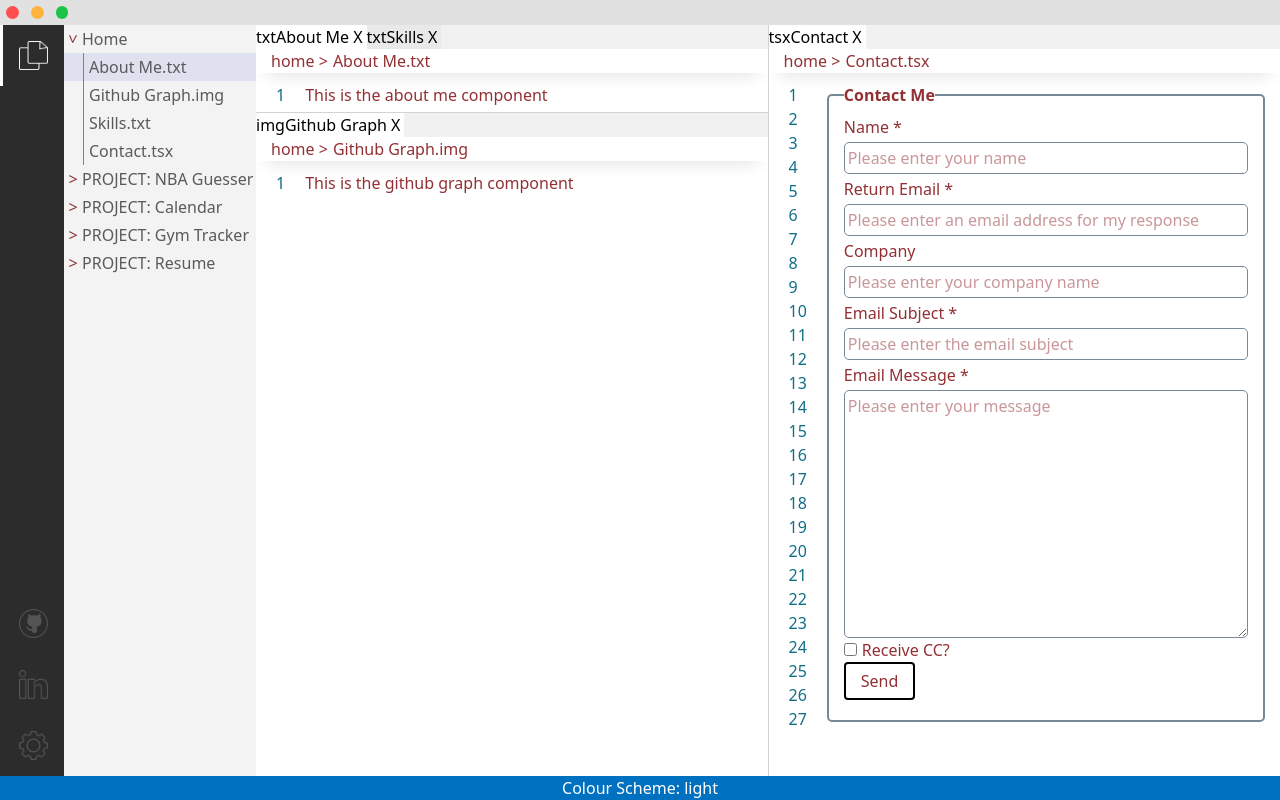
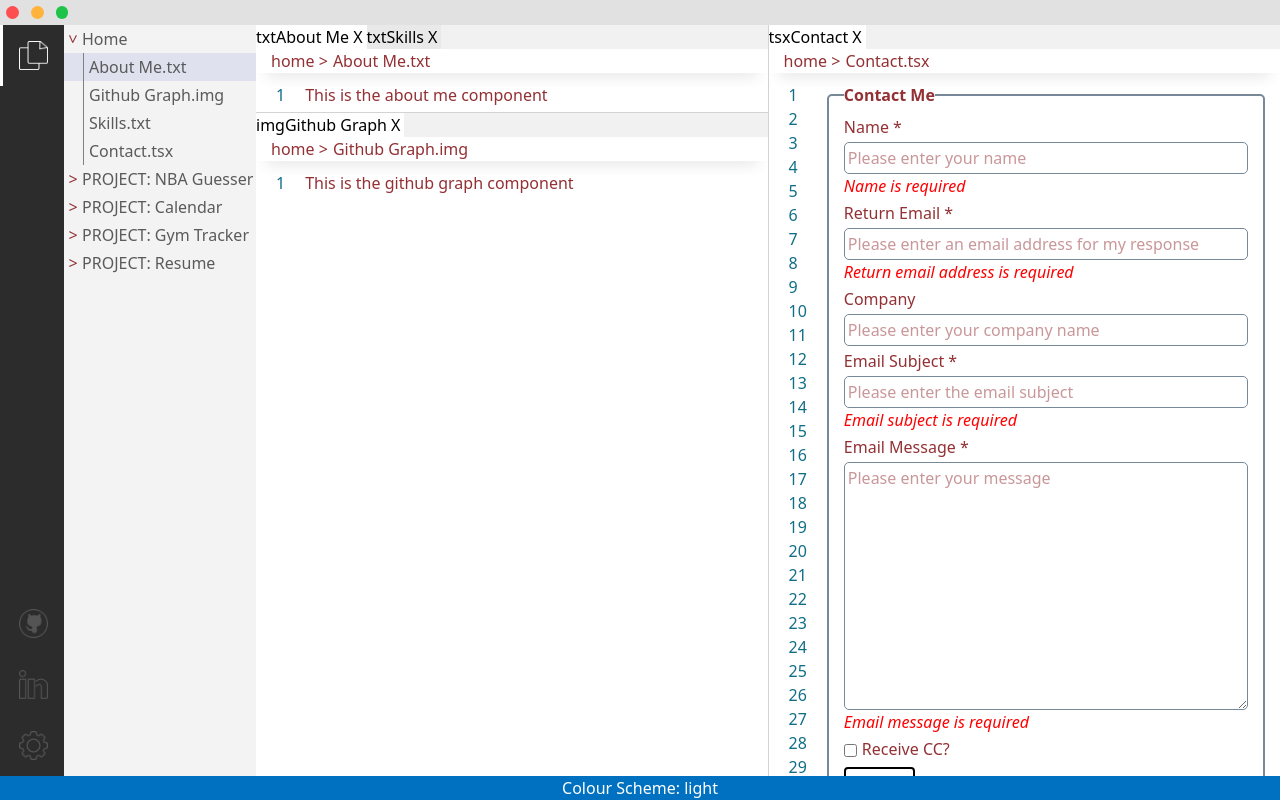
Before and after one commit to cammando016/2026-portfolio, a Next.js app in the folder 2026-portfolio/: page / in a window 1280 px wide. Built offline with nearby package versions, Linux system fonts and the light colour scheme.

Commit message:
Add basic validation to contact form

```diff
--- a/2026-portfolio/components/contentComponents/ContactMe.tsx
+++ b/2026-portfolio/components/contentComponents/ContactMe.tsx
@@ -4,7 +4,7 @@ import { useState } from "react";
 import styles from '../../styles/content.module.scss';
 import globalStyles from '../../styles/global.module.scss';
 
-type formState = {
+type FormState = {
     submittedName: string,
     subject: string,
     company: string,
@@ -13,8 +13,31 @@ type formState = {
     receiveCC: boolean,
 }
 
+type FormErrors = {
+    submittedName?: string,
+    subject?: string,
+    company?: string,
+    returnEmail?: string,
+    emailContent?: string,
+}
+
+const EMAIL_REGEX = /^[a-zA-Z0-9.!#$%&'*+/=?^_`{|}~-]+@[a-zA-Z0-9-]+(?:\.[a-zA-Z0-9-]+)*$/;
+
+const validateForm = (values: FormState) : FormErrors => {
+    const errors: FormErrors = {};
+    if (!values.submittedName.trim()) errors.submittedName = 'Name is required';
+    if (!values.emailContent.trim()) {
+        errors.returnEmail = 'Return email address is required';
+    } else if (!EMAIL_REGEX.test(values.returnEmail)) {
+        errors.returnEmail = 'Invalid email address format';
+    }
+    if (!values.subject.trim()) errors.subject = 'Email subject is required';
+    if (!values.emailContent.trim()) errors.emailContent = 'Email message is required';
+    return errors;
+}
+
 export default function ContactMe () {
-    const [form, setForm] = useState<formState>({
+    const [form, setForm] = useState<FormState>({
         submittedName: '',
         subject: '',
         company: '',
@@ -22,12 +45,16 @@ export default function ContactMe () {
         emailContent: '',
         receiveCC: false,
     });
+
+    const errors = validateForm(form);
+    const formValid = Object.keys(errors).length === 0;
+
     return (
         <div>
             <form>
                 <fieldset className={styles.contactFieldset}>
                     <legend className={styles.contactLegend}>Contact Me</legend>
-                    <div className={`${globalStyles.columnFlex}`}>
+                    <div className={`${globalStyles.columnFlex} ${styles.inputDiv}`}>
                         <label className={styles.label} htmlFor='submittedName'>Name *</label>
                         <input
                             maxLength={20}
@@ -38,8 +65,9 @@ export default function ContactMe () {
                             value={form.submittedName}
                             onChange={(e) => setForm(prev => ({...prev, submittedName: e.target.value})) }
                         />
+                        {errors.submittedName && <em><p className={styles.errorMessage}>{errors.submittedName}</p></em>}
                     </div>
-                    <div className={`${globalStyles.columnFlex}`}>
+                    <div className={`${globalStyles.columnFlex} ${styles.inputDiv}`}>
                         <label className={styles.label} htmlFor='returnEmail'>Return Email *</label>
                         <input
                             maxLength={20}
@@ -50,8 +78,9 @@ export default function ContactMe () {
                             value={form.returnEmail}
                             onChange={(e) => setForm(prev => ({...prev, returnEmail: e.target.value})) }
                         />
+                        {errors.returnEmail && <em><p className={styles.errorMessage}>{errors.returnEmail}</p></em>}
                     </div>
-                    <div className={`${globalStyles.columnFlex}`}>
+                    <div className={`${globalStyles.columnFlex} ${styles.inputDiv}`}>
                         <label className={styles.label} htmlFor='company'>Company</label>
                         <input
                             maxLength={20}
@@ -63,7 +92,7 @@ export default function ContactMe () {
                             onChange={(e) => setForm(prev => ({...prev, company: e.target.value})) }
                         />
                     </div>
-                    <div className={`${globalStyles.columnFlex}`}>
+                    <div className={`${globalStyles.columnFlex} ${styles.inputDiv}`}>
                         <label className={styles.label} htmlFor='subject'>Email Subject *</label>
                         <input
                             maxLength={50}
@@ -74,8 +103,9 @@ export default function ContactMe () {
                             value={form.subject}
                             onChange={(e) => setForm(prev => ({...prev, subject: e.target.value})) }
                         />
+                        {errors.subject && <em><p className={styles.errorMessage}>{errors.subject}</p></em>}
                     </div>
-                    <div className={`${globalStyles.columnFlex}`}>
+                    <div className={`${globalStyles.columnFlex} ${styles.inputDiv}`}>
                         <label className={styles.label} htmlFor='content'>Email Message *</label>
                         <textarea
                             maxLength={1000}
@@ -86,8 +116,9 @@ export default function ContactMe () {
                             value={form.emailContent}
                             onChange={(e) => setForm(prev => ({...prev, emailContent: e.target.value})) }
                         ></textarea>
+                        {errors.emailContent && <em><p className={styles.errorMessage}>{errors.emailContent}</p></em>}
                     </div>
-                    <div>
+                    <div className={`${styles.inputDiv} ${globalStyles.rowFlex}`}>
                         <input
                             className={`${styles.checkbox}`}
                             type="checkbox"
@@ -98,7 +129,8 @@ export default function ContactMe () {
                     </div>
                     <div>
                         <button
-                            className={`${styles.formButton}`}
+                            className={`${styles.formButton} ${formValid ? '' : styles.formButtonDisabled}`}
+                            disabled={!formValid}
                         >Send</button>
                     </div>
                 </fieldset>
--- a/2026-portfolio/styles/content.module.scss
+++ b/2026-portfolio/styles/content.module.scss
@@ -16,6 +16,7 @@
 
 .checkbox {
     margin-right: 5px;
+    align-self: center;
 }
 
 .inputLarge {
@@ -26,8 +27,12 @@
     border-color: red;
 }
 
+.inputDiv {
+    margin: 3px 0;
+}
+
 .label {
-    margin: 3px 0;
+    margin-bottom: 3px;
 }
 
 .formButton {
@@ -36,3 +41,7 @@
     border-radius: 4px;
     padding: 5px 15px;
 }
+
+.formButtonDisabled, .errorMessage {
+    color: red;
+}
```
